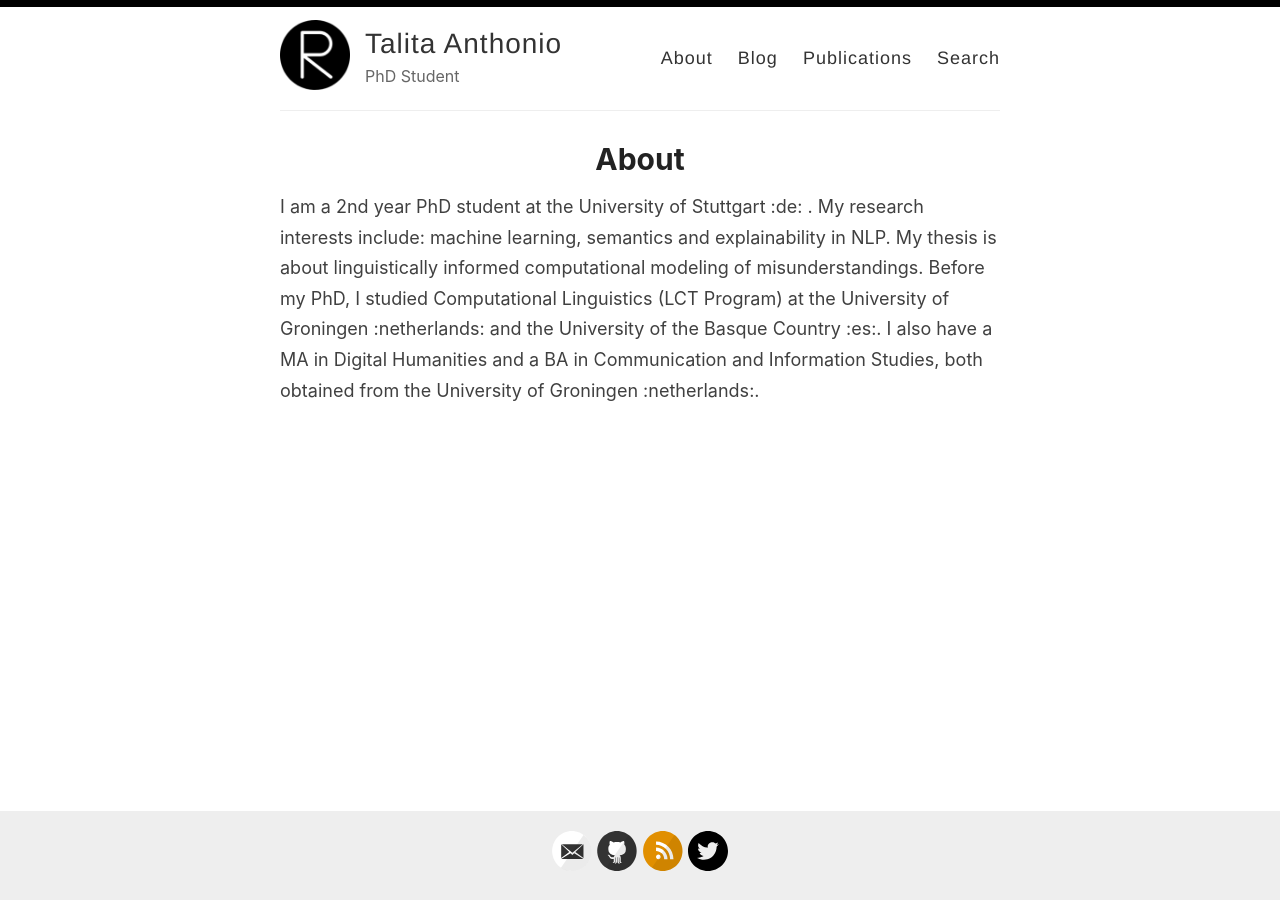
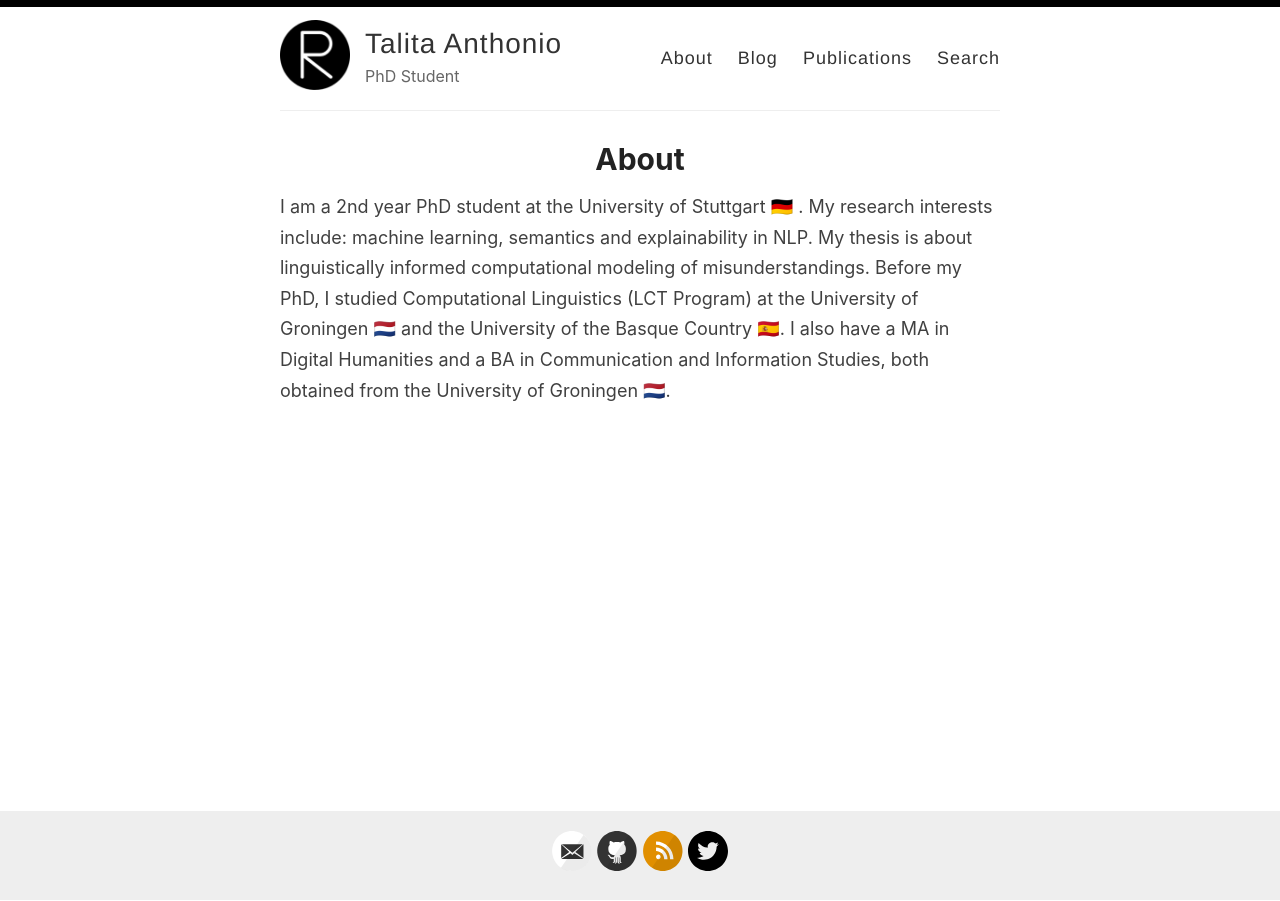
Before and after one commit to TalitaAnthonio/talita-anthonio.github.io, a Jekyll site: the page built from _pages/about.md, in a window 1280 px wide. Built offline with Jekyll 4.4.1, drawn with Linux system fonts in a browser that asks for light colours; emoji names are drawn with the system emoji font; part of the change alters nothing that is shown.

```diff
--- a/_config.yml
+++ b/_config.yml
@@ -83,6 +83,7 @@ plugins:
   - jekyll-feed # Create an Atom feed using the official Jekyll feed gem
   - jekyll-seo-tag
   - jekyll-paginate
+  - jemoji # for using emojis
 
 include: ['_pages']
 
```
